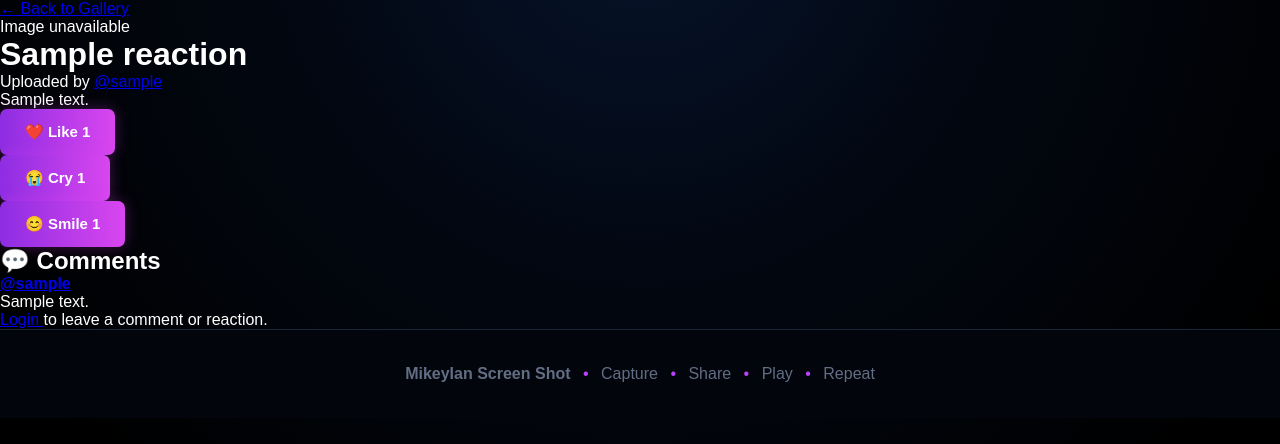
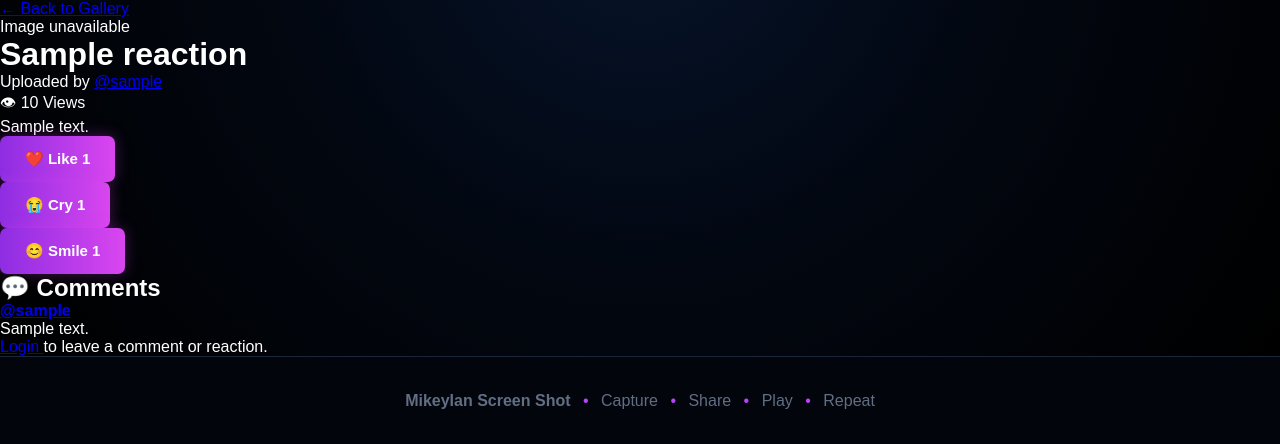
Before and after one commit to MikeyIan/screenshot, a Flask app: page /view/1 in a window 1280 px wide. Shown: the part 85-529 px from the top of the page. Run offline with Flask 3, Linux system fonts and the light colour scheme; a database or web service that is not in the repository returns one stand-in record (values such as "Sample title"); some libraries are stand-ins or nearby versions.

Commit message:
Include view count in screenshot displayDisplay Week 5 screenshot view count
Updated the screenshot viewing page to display the view count stored in the PostgreSQL database.

```diff
--- a/templates/view.html
+++ b/templates/view.html
@@ -50,7 +50,10 @@
                 @{{ screenshot.username }}
             </a>
         </p>
-
+<!-- WEEK 5 UPDATE - SCREENSHOT VIEW COUNT -->
+<p class="view-count">
+    👁 {{ screenshot.views }} Views
+</p>
 
         {% if screenshot.comment %}
 
```
